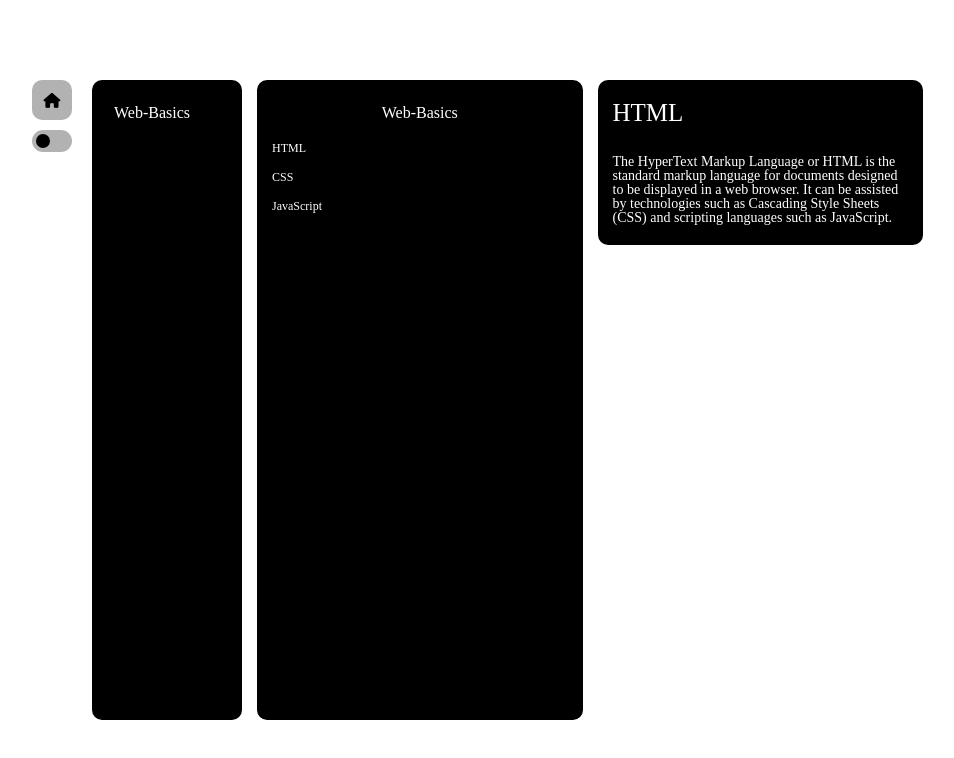
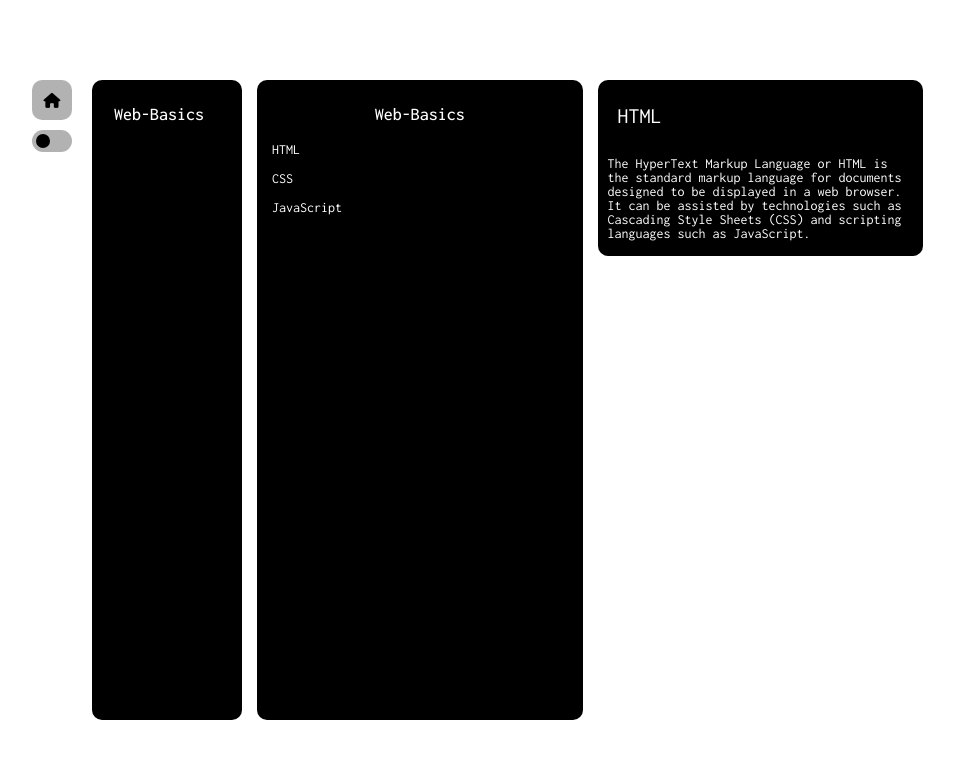
Before and after one commit to Isntitfun/notealt, a plain HTML site: page Note/web.html in a window 1280 px wide. Shown: the whole page, without its empty margins (165-1119 px from the left). Drawn offline with Linux system fonts and the light colour scheme.

Commit message:
Edited font-family

```diff
--- a/Note/css/main-view.css
+++ b/Note/css/main-view.css
@@ -5,7 +5,7 @@
 .main-content {
   background-color: black;
   border-radius: 10px;
-  padding: 20px 15px;
+  padding: 15px 10px;
 }
 
 .main-content h2,
@@ -14,9 +14,10 @@
 }
 
 .title {
-  font-size: 25px;
+  font-size: 22px;
+  padding: 10px;
 }
 .text {
-  margin-top: 30px;
+  margin-top: 20px;
   font-size: 14px;
 }
--- a/Note/css/navigation.css
+++ b/Note/css/navigation.css
@@ -17,4 +17,6 @@
 .navigation a {
   color: white;
   text-decoration: none;
+  font-size: 18px;
+  font-weight: 500;
 }
--- a/Note/css/overview.css
+++ b/Note/css/overview.css
@@ -9,6 +9,8 @@
   padding: 10px;
   border-radius: 3px;
   text-align: center;
+  font-size: 18px;
+  font-weight: 500;
 }
 
 .overview-list li {
@@ -24,5 +26,5 @@
 .overview-list a {
   color: white;
   text-decoration: none;
-  font-size: 12px;
+  font-size: 14px;
 }
--- a/Note/css/style.css
+++ b/Note/css/style.css
@@ -4,6 +4,11 @@
 @import url(overview.css);
 @import url(main-view.css);
 
+@import url("https://fonts.googleapis.com/css2?family=Inconsolata:wght@200;300;400;500;600;700;800;900&display=swap");
+
+html {
+  font-family: "Inconsolata", monospace;
+}
 .grid {
   display: grid;
   height: 80vh;
```
